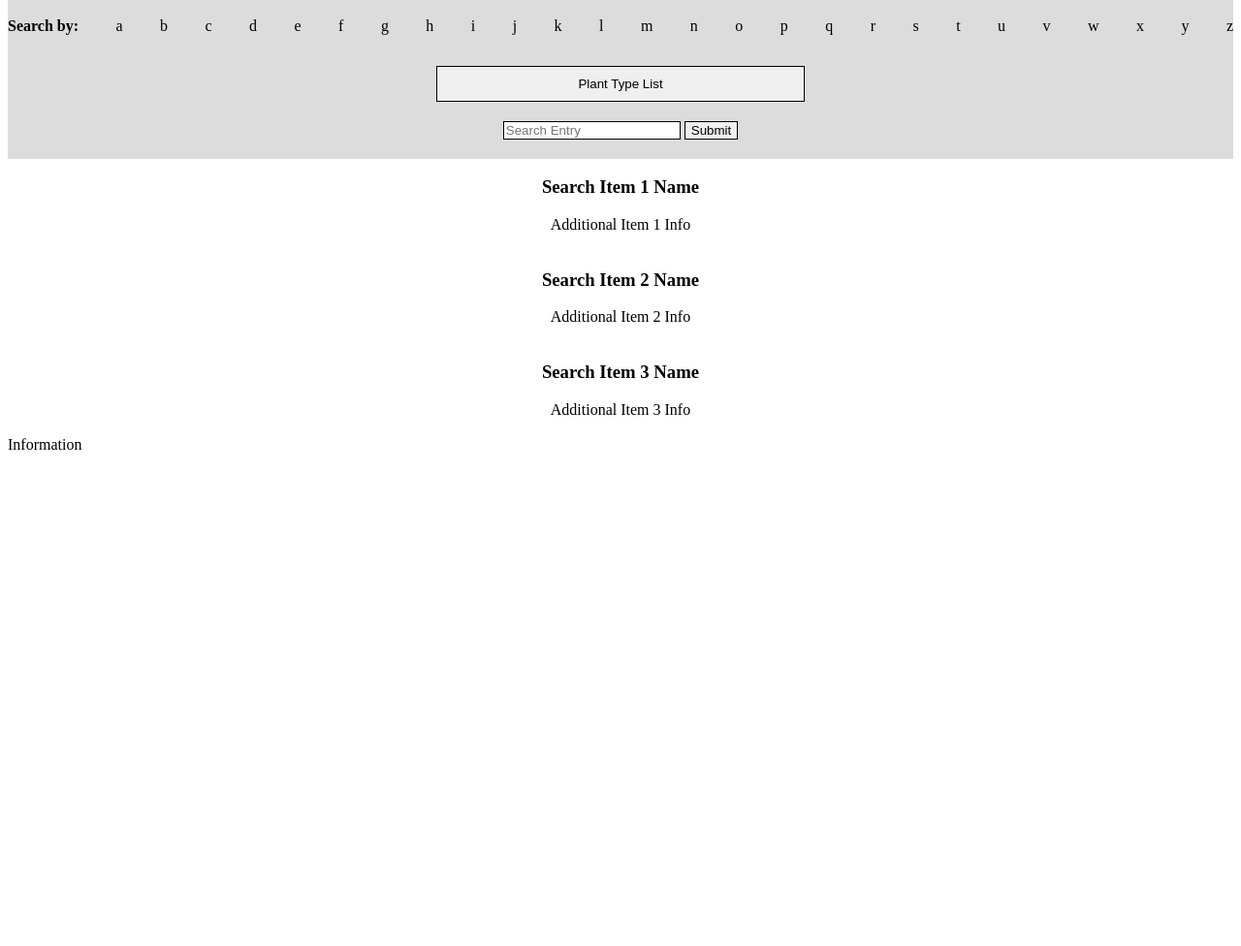
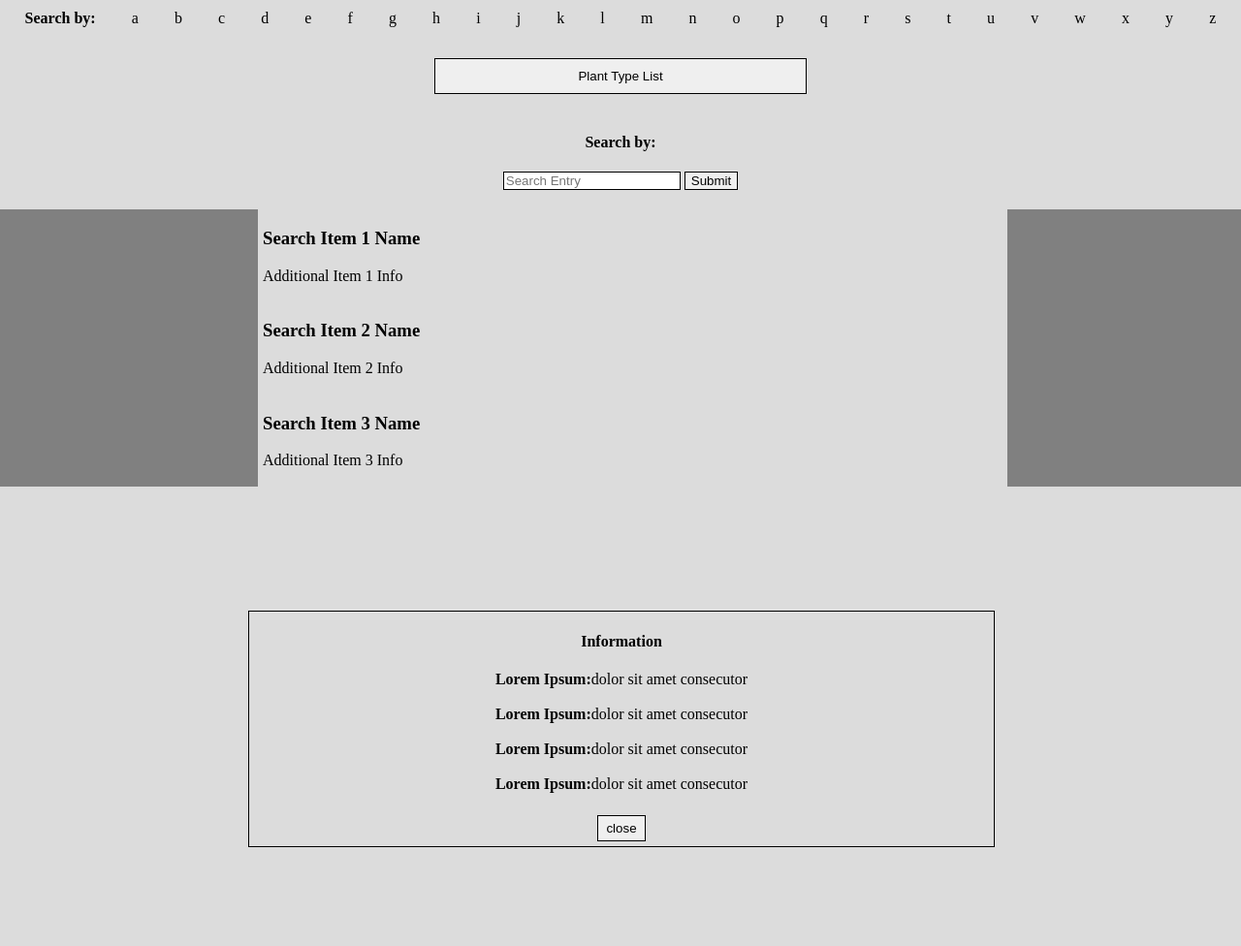
Before and after one commit to PowerUpSoup/PlantApp, a plain HTML site: page index.html in a window 1280 px wide. Shown: the part 146-1122 px from the top of the page at 97% size. Before the commit the page ends 800 px from the top, so only its background shows below. Drawn offline with Linux system fonts and the light colour scheme.

Commit message:
Add files via upload

```diff
--- a/index.html
+++ b/index.html
@@ -9,6 +9,7 @@
     <link rel="stylesheet" href="main.css">
 
 </head>
+
 <body>
     <header>
         <h1>Header: App Title</h1>
@@ -46,6 +47,7 @@
         </div>
         <button class="plant-type-list-button">Plant Type List</button>
         <div class="user-input-div">
+            <h4>Search by:</h4>
             <input type="text" id="search-by-input" placeholder="Search Entry">
             <input type="submit" id="search-by-input-submit" value="Submit">
         </div>
@@ -71,8 +73,15 @@
             <li>Additional Item 3 Info</li><br>
         </ul>
     </ul>
-    <section id="plant-info"></section>
-    <div>Information</div>
-    </body>
-
+    <section id="plant-info">
+        <div class="plant-info-div">
+                <h4>Information</h4>
+            <p><b>Lorem Ipsum:</b>dolor sit amet consecutor</p><br>
+            <p><b>Lorem Ipsum:</b>dolor sit amet consecutor</p><br>
+            <p><b>Lorem Ipsum:</b>dolor sit amet consecutor</p><br>
+            <p><b>Lorem Ipsum:</b>dolor sit amet consecutor</p><br>
+            <button class="information-close-window">close</button>
+        </div>
+    </section>
+</body>
 </html>
--- a/main.css
+++ b/main.css
@@ -1,3 +1,7 @@
+body{
+    margin: 0;
+}
+
 header {
     width: 100%;
     background-color: grey;
@@ -52,18 +56,105 @@ header p {
 }
 
 .search-results {
-    width: 100%;
-    margin: 0px;
-    padding: 0px;
+    width: 90%;
+    margin: 0;
+    padding: 0;
+    padding-left: 10px;
     display: flex;
     flex-direction: column;
-    text-align: center;
+    text-align: left;
 }
 
 .search-results ul {
+    width: 90%;
     padding: 0px;
 }
 
 .search-results li {
     list-style: none;
 }
+
+#plant-info {
+    background-color: gainsboro;
+    width: 100%;
+    display: flex;
+    flex-direction: column;
+    align-content: center;
+    justify-content: center;
+}
+
+#plant-info .plant-info-div {
+    width: 80%;
+    border: 1px solid black;
+    text-align: center;
+    margin: 10%;
+}
+
+#plant-info .plant-info-div p {
+    margin: 0;
+}
+
+#plant-info .plant-info-div .information-close-window {
+    width: 50px;
+    padding: 5px;
+    margin: 5px;
+    border: 1px solid black;
+}
+
+@media screen and (min-width: 700px) {
+    .alpha-links {
+        width: 96%;
+        margin-left: 2%;
+        margin-right: 2%;
+    }
+
+    .search-results {
+        background-color: grey;
+        width: 100%;
+        margin: 0;
+        padding: 0;
+        padding-left: 10px;
+        display: flex;
+        flex-direction: column;
+        text-align: left;
+    }
+
+    .search-results ul {
+        width: 60%;
+        background-color: gainsboro;
+        padding-left: 5px;
+        margin-left: 20%;
+        margin-right: 20%;
+    }
+
+    #plant-info .plant-info-div {
+        width: 60%;
+        border: 1px solid black;
+        text-align: center;
+        margin-left: 20%;
+        margin-right: 20%;
+        margin-top: 10%
+    }
+}
+
+@media screen and (min-width: 1400px) {
+    #search-options {
+        width: 100%;
+    }
+
+    .alpha-links {
+        width: 60%;
+        margin-left: 20%;
+        margin-right: 20%;
+    }
+
+    #plant-info .plant-info-div {
+        max-width: 500px;
+        width: 40%;
+        border: 1px solid black;
+        text-align: center;
+        margin-left: 30%;
+        margin-right: 30%;
+        margin-top: 5%
+    }
+}
```
Also changed, not shown: 1 other file.
